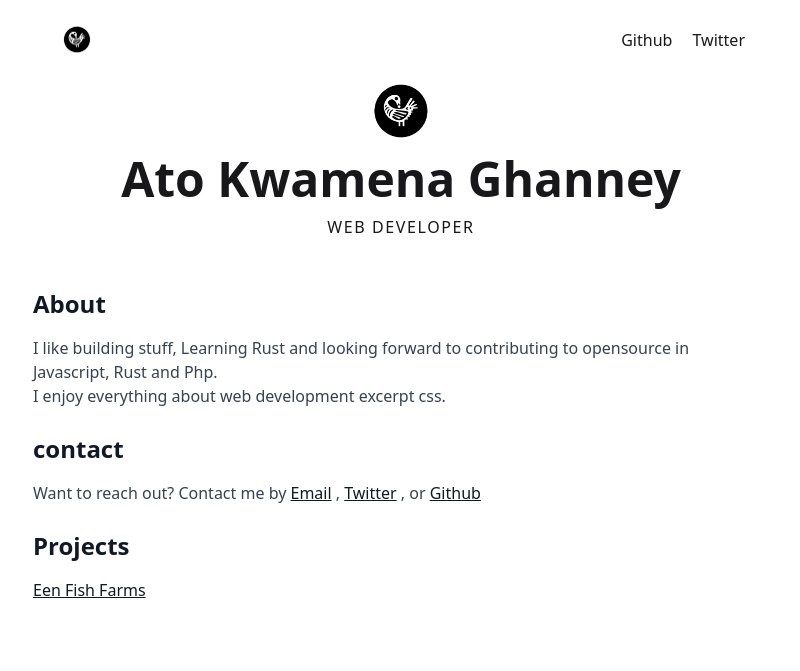
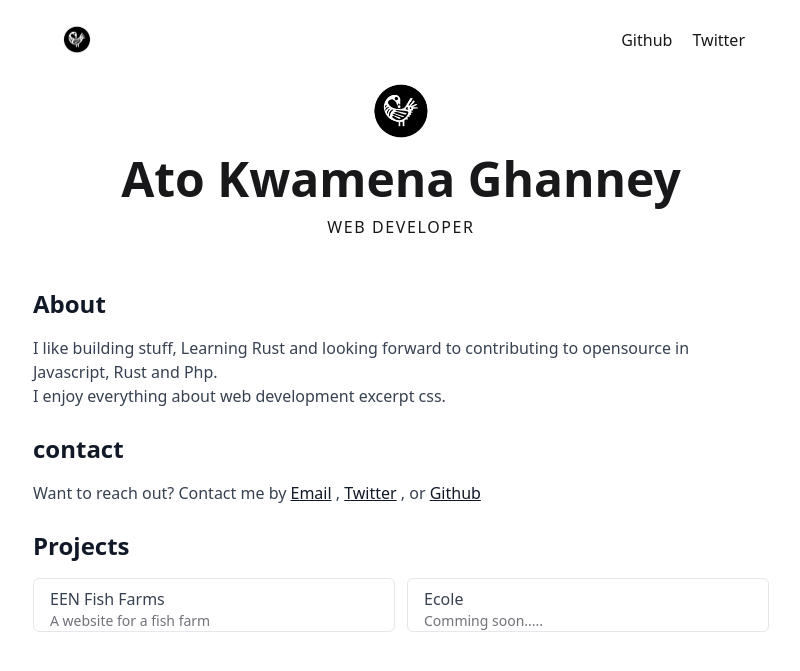
Before and after one commit to at-o/at-o.github.io, a Jekyll site: the page built from index.html, in a window 1280 px wide. Shown: the top 671 px of the page, without its empty margins (239-1039 px from the left). Built offline with Jekyll 4.4.1, drawn with Linux system fonts in a browser that asks for light colours; nearby versions of some CDN libraries.

Commit message:
update page style

```diff
--- a/index.html
+++ b/index.html
@@ -5,7 +5,9 @@ layout: default
 <main class="mx-auto max-w-3xl px-4 text-zinc-900">
   <nav class="flex justify-between items-center p-6">
     <div>
-      <img src="assets/inspire.jpg" alt="logo" width="40" height="33" />
+      <a href="/">
+        <img src="assets/inspire.jpg" alt="logo" width="40" height="33" />
+      </a>
     </div>
     <div class="space-x-4">
       <a href="https://github.com/chiefportable">Github</a>
@@ -58,13 +60,27 @@ layout: default
     </p>
   </section>
 
-  <section class="mb-6 text-gray-700">
+  <section class="mb-20 text-gray-700">
     <h2 class="text-2xl text-gray-900 font-bold mb-4 leading-snug">Projects</h2>
 
-    <div>
-      <a class="text-gray-900 underline" href="https://eenfishfarms.com"
-        >Een Fish Farms</a
-      >
+    <div class="grid grid-cols-1 gap-3 sm:grid-cols-2">
+      <article class="group rounded-md border px-4 pt-2">
+        <a href="https://eenfishfarms.com">
+          <h3 class="w-fit group-hover:text-main group-hover:underline">
+            EEN Fish Farms
+          </h3>
+          <p class="text-sm text-zinc-500">A website for a fish farm</p>
+        </a>
+      </article>
+
+      <article class="group rounded-md border px-4 pt-2">
+        <a href="#">
+          <h3 class="w-fit group-hover:text-main group-hover:underline">
+            Ecole
+          </h3>
+          <p class="text-sm text-zinc-500">Comming soon.....</p>
+        </a>
+      </article>
     </div>
   </section>
 </main>
```
